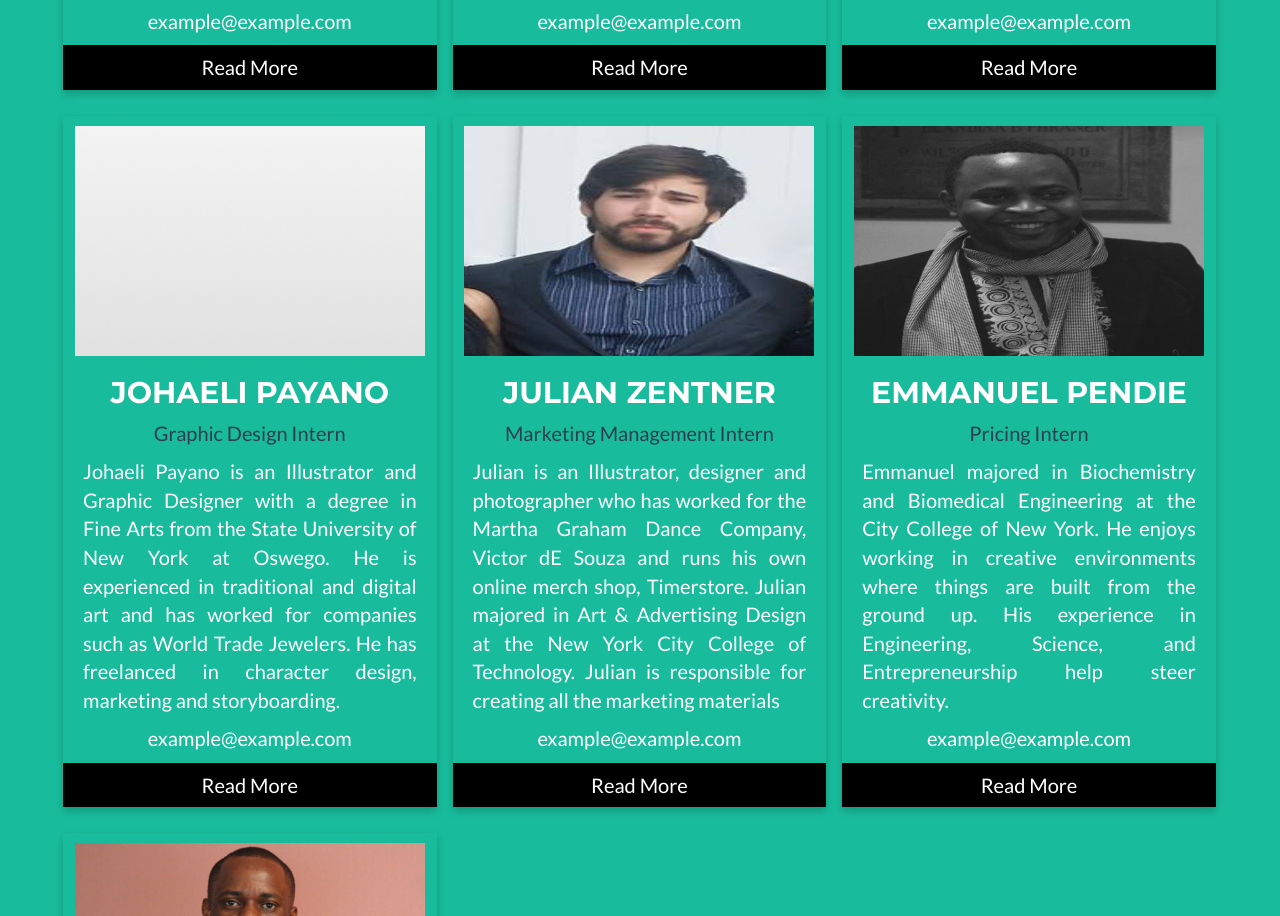
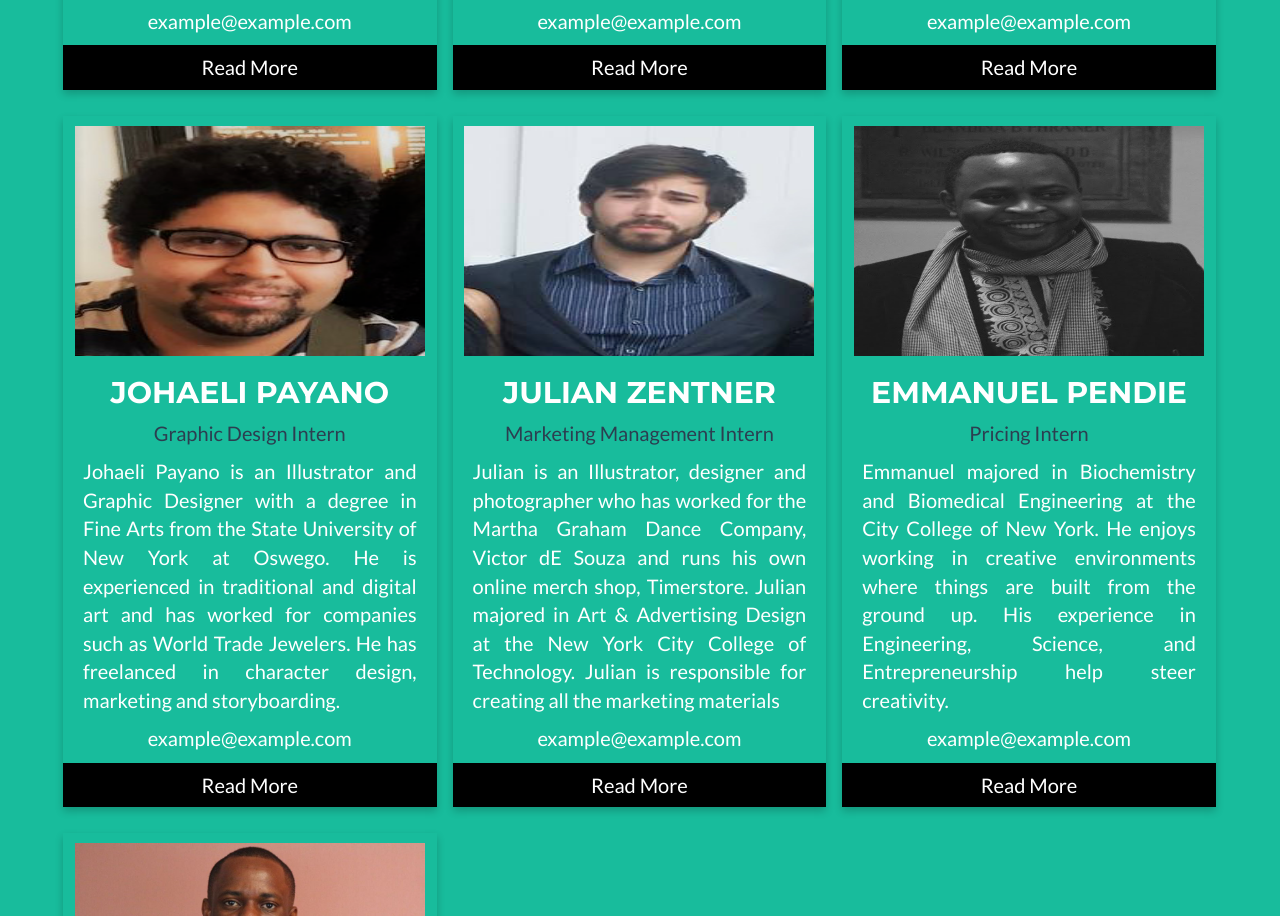
Before and after one commit to vitalblinks/vitalblinks.github.io, a website: page team.html in a window 1280 px wide. Shown: the part 1162-2078 px from the top of the page. Drawn offline with nearby package versions, Linux system fonts and the light colour scheme; files whose address does not match are found by name.

Commit message:
Jojo pik added

```diff
--- a/team.html
+++ b/team.html
@@ -106,7 +106,7 @@
             <div class="row">
                 <div class="column">
                     <div class="card">
-                        <img src="img/sample_image.png" alt="Johaeli" class="display-pic">
+                        <img src="img/portfolio/Johaeli.png" alt="Johaeli" class="display-pic">
                         <div class="container-2">
                             <h2>Johaeli Payano</h2>
                             <p class="title">Graphic Design Intern</p>
@@ -291,7 +291,7 @@
                         <div class="modal-body">
                             <h2>Johaeli Payano</h2>
                             <hr class="star-primary">
-                            <img src="img/sample_image.png" class="img-responsive img-centered" alt="">
+                            <img src="img/portfolio/Johaeli.jpg" class="img-responsive img-centered" alt="">
                             <p>Johaeli Payano is an Illustrator and Graphic Designer with a degree in Fine Arts from the State University of New York at Oswego. He is experienced in traditional and digital art and has worked for companies such as World Trade Jewelers. He has freelanced in character design, marketing and storyboarding for various small films. As part of the project, he designed and developed the graphic assets and board game elements. </p>For more info visit:
                             <ul class="list-inline item-details">
                                 <li>
```
Also changed, not shown: img/portfolio/Johaeli.jpg (added), img/portfolio/Johaeli.png (added), 1 other file.
